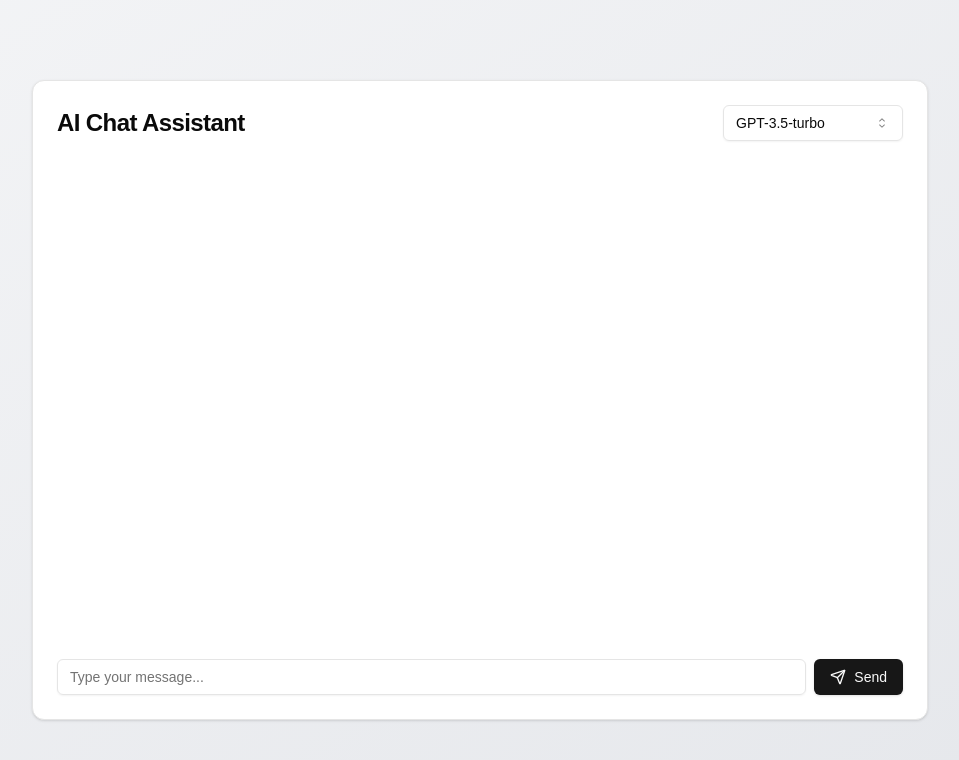
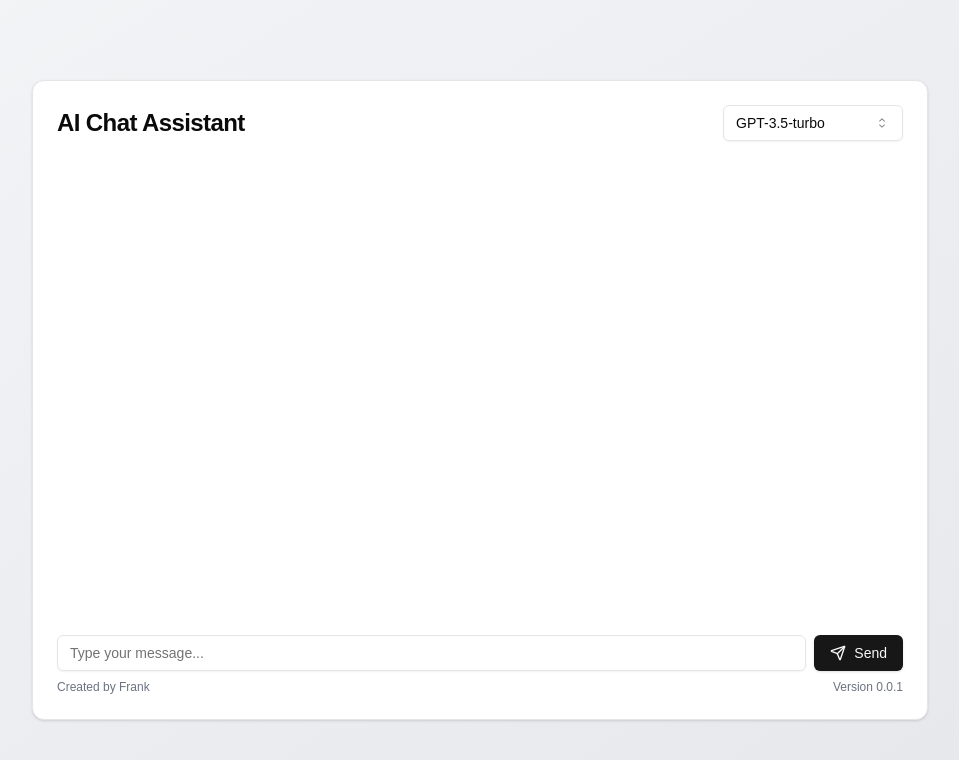
Before and after one commit to frankyanwang/chat-app, a Next.js app: page / in a window 1280 px wide. Shown: the top 760 px of the page, without its empty margins (160-1119 px from the left). Built offline with nearby package versions, Linux system fonts and the light colour scheme.

Commit message:
add verisoning

```diff
--- a/components/modern-llm-chatbot.tsx
+++ b/components/modern-llm-chatbot.tsx
@@ -14,6 +14,9 @@ import { ComponentPropsWithoutRef } from 'react';
 import { Prism as SyntaxHighlighter } from 'react-syntax-highlighter';
 import { oneDark } from 'react-syntax-highlighter/dist/cjs/styles/prism';
 import Image from 'next/image';
+
+// Add this constant at the top of your file, outside the component
+const APP_VERSION = "0.0.1"; // Update this version number as needed
 
 type Message = {
   id: string
@@ -254,7 +257,7 @@ export function ModernLlmChatbot() {
             <div ref={messagesEndRef} />
           </div>
         </CardContent>
-        <CardFooter>
+        <CardFooter className="flex flex-col space-y-2">
           <form
             onSubmit={handleSubmit}
             className="flex w-full space-x-2"
@@ -270,6 +273,10 @@ export function ModernLlmChatbot() {
               Send
             </Button>
           </form>
+          <div className="text-xs text-gray-500 flex justify-between w-full">
+            <span>Created by Frank</span>
+            <span>Version {APP_VERSION}</span>
+          </div>
         </CardFooter>
       </Card>
     </div>
```
